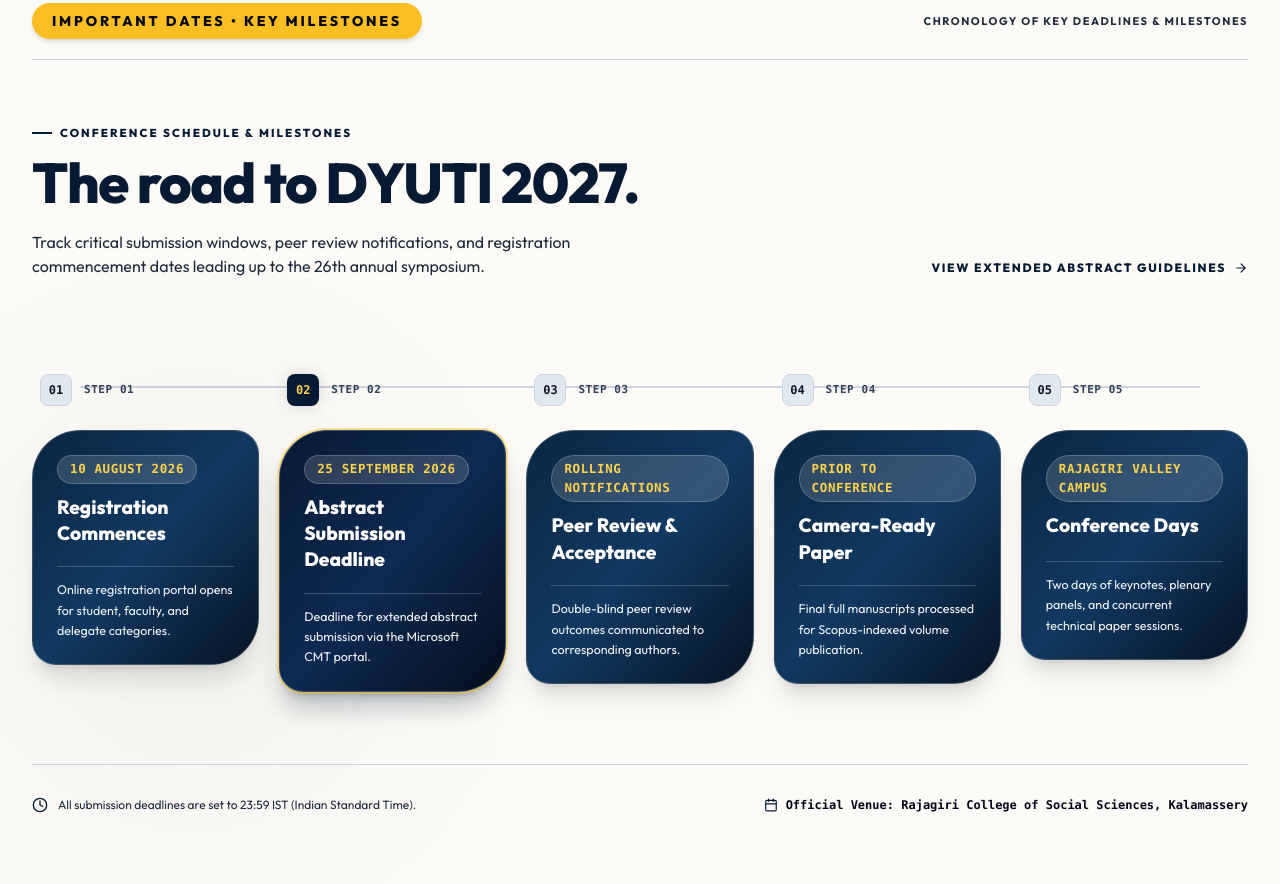
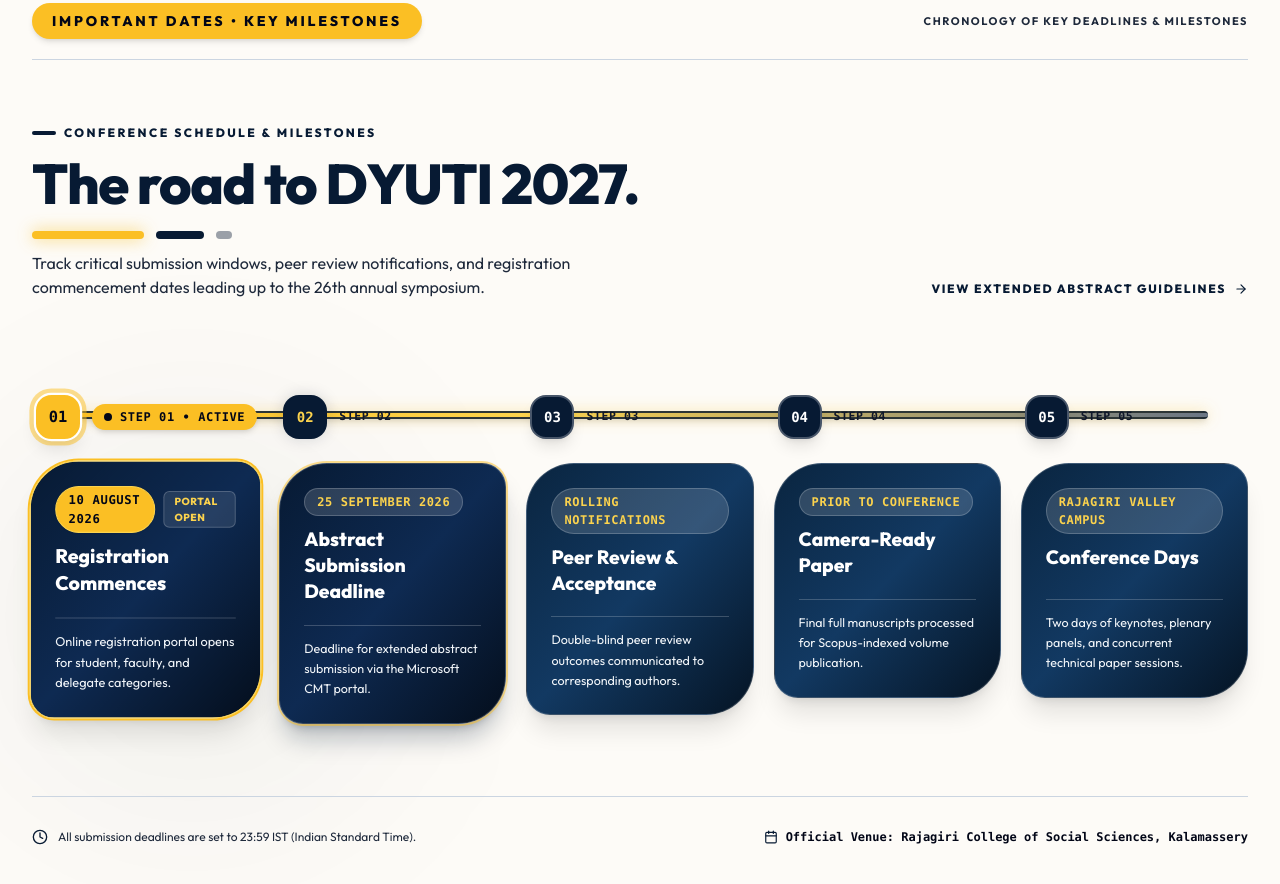
Before and after one commit to Rlabzteam/Dyuti27, a React (Vite) app: page / in a window 1280 px wide. Shown: the part 3760-4644 px from the top of the page. Built offline with nearby package versions, Linux system fonts and the light colour scheme.

Commit message:
feat: make timeline highway track bold and high-visibility, add prominent underline beneath road to dyuti 2027, and supercharge Step 01

```diff
--- a/src/components/sections/ImportantDatesTimeline.tsx
+++ b/src/components/sections/ImportantDatesTimeline.tsx
@@ -66,8 +66,8 @@
         <div className="grid grid-cols-1 lg:grid-cols-12 gap-8 mb-14 lg:mb-20 items-end">
           <div className="lg:col-span-8">
             <div className="flex items-center gap-2 mb-3">
-              <span className="w-5 h-0.5 bg-[#071A33]" />
-              <span className="text-[11.5px] font-sans uppercase tracking-[0.18em] font-black text-[#071A33]">
+              <span className="w-6 h-1 bg-[#071A33] rounded-full" />
+              <span className="text-[12px] font-sans uppercase tracking-[0.2em] font-black text-[#071A33]">
                 Conference Schedule &amp; Milestones
               </span>
             </div>
@@ -77,13 +77,21 @@
             >
               The road to DYUTI 2027.
             </h2>
-            <p className="text-sm sm:text-base text-slate-800 font-sans font-medium mt-4 max-w-[620px] leading-relaxed">
+
+            {/* Signature Bold Multi-Segment Line directly under heading */}
+            <div className="flex items-center gap-3 mt-4 mb-2">
+              <span className="h-2 w-28 bg-amber-400 rounded-full shadow-[0_0_16px_rgba(247,201,72,0.8)]" />
+              <span className="h-2 w-12 bg-[#071A33] rounded-full" />
+              <span className="h-2 w-4 bg-[#071A33]/40 rounded-full" />
+            </div>
+
+            <p className="text-sm sm:text-base text-slate-800 font-sans font-medium mt-3 max-w-[620px] leading-relaxed">
               Track critical submission windows, peer review notifications, and registration commencement dates leading up to the 26th annual symposium.
             </p>
           </div>
           <div className="lg:col-span-4 lg:text-right">
             <Link
-              to="/call-for-papers"
+              to="/call_for_papers"
               className="group inline-flex items-center gap-2 text-[12px] font-sans uppercase tracking-[0.14em] font-black text-[#071A33] hover:text-amber-600 transition-colors"
             >
               <span>View Extended Abstract Guidelines</span>
@@ -94,38 +102,63 @@
 
         {/* ── DESKTOP HORIZONTAL TIMELINE ── */}
         <div className="hidden lg:block relative pt-4 pb-4">
-          {/* Main timeline track line */}
-          <div className="absolute top-[28px] left-12 right-12 h-[2px] bg-slate-300 -z-0" />
+          {/* HIGH VISIBILITY DUAL-LAYER ROAD/RAIL TRACK LINE */}
+          <div className="absolute top-[32px] left-10 right-10 h-[8px] bg-[#071A33] rounded-full shadow-md z-0" />
+          <div className="absolute top-[34px] left-10 right-10 h-[4px] bg-gradient-to-r from-amber-400 via-amber-300 via-40% to-white/40 rounded-full shadow-[0_0_15px_rgba(247,201,72,0.8)] z-0" />
 
           <div className="grid grid-cols-5 gap-5 relative z-10">
-            {steps.map((step, idx) => (
+            {steps.map((step, idx) => {
+              const isFirstStep = step.number === '01';
+              return (
                 <div key={idx} className="flex flex-col group">
-                <div className="flex items-center gap-3 mb-6 pl-2">
+                  <div className="flex items-center gap-3 mb-6 pl-1">
                     <div
-                    className={`w-8 h-8 rounded-lg shrink-0 flex items-center justify-center font-mono text-xs font-black transition-all duration-300 group-hover:scale-110 ${step.isHighlight
-                        ? 'bg-[#071A33] text-amber-300 ring-4 ring-[#071A33]/25 animate-pulseGlow'
-                        : 'bg-slate-200 text-slate-900 border border-slate-300 group-hover:border-[#071A33] group-hover:text-[#071A33]'
+                      className={`w-11 h-11 rounded-2xl shrink-0 flex items-center justify-center font-mono text-sm font-black transition-all duration-300 group-hover:scale-115 shadow-lg ${
+                        isFirstStep
+                          ? 'bg-amber-400 text-slate-950 ring-4 ring-amber-400/50 shadow-[0_0_25px_rgba(247,201,72,0.75)] border-2 border-white scale-110'
+                          : step.isHighlight
+                          ? 'bg-[#071A33] text-amber-300 ring-4 ring-[#071A33]/30 border-2 border-amber-400 animate-pulseGlow'
+                          : 'bg-[#071A33] text-white border-2 border-slate-600 group-hover:border-amber-400 group-hover:text-amber-300'
                       }`}
                     >
                       {step.number}
                     </div>
-                  <span className="font-mono text-[11px] font-black text-slate-700 uppercase tracking-wider group-hover:text-[#071A33] transition-colors">
+                    {isFirstStep ? (
+                      <span className="font-mono text-[12px] font-black text-slate-950 uppercase tracking-wider bg-amber-400 px-3 py-1 rounded-full shadow-md inline-flex items-center gap-2">
+                        <span className="w-2 h-2 rounded-full bg-slate-950 animate-ping" />
+                        Step 01 &bull; Active
+                      </span>
+                    ) : (
+                      <span className="font-mono text-[11.5px] font-black text-slate-900 uppercase tracking-wider group-hover:text-[#071A33] transition-colors">
                         Step {step.number}
                       </span>
+                    )}
                   </div>
 
                   {/* Unique Asymmetric Curved Leaf Shape Card */}
                   <div
-                  className={`rounded-[24px] rounded-tl-[48px] rounded-br-[48px] p-6 transition-all duration-300 flex flex-col justify-between min-h-[230px] border border-white/20 text-white shadow-xl ${step.isHighlight
-                      ? 'bg-gradient-to-br from-[#071A33] via-[#0e2a52] to-[#040e1c] ring-2 ring-amber-400/50 shadow-[#071A33]/25'
-                      : 'bg-gradient-to-br from-[#0a2540] via-[#123962] to-[#051424] hover:scale-[1.03]'
+                    className={`rounded-[24px] rounded-tl-[48px] rounded-br-[48px] p-6 transition-all duration-300 flex flex-col justify-between min-h-[235px] border text-white shadow-xl ${
+                      isFirstStep
+                        ? 'bg-gradient-to-br from-[#071A33] via-[#0e2a52] to-[#040e1c] ring-2 ring-amber-400 border-amber-300 shadow-[0_15px_40px_rgba(7,26,51,0.35)] scale-[1.02]'
+                        : step.isHighlight
+                        ? 'bg-gradient-to-br from-[#071A33] via-[#0e2a52] to-[#040e1c] ring-2 ring-amber-400/50 border-white/20 shadow-[#071A33]/25'
+                        : 'bg-gradient-to-br from-[#0a2540] via-[#123962] to-[#051424] border-white/20 hover:scale-[1.03]'
                     }`}
                   >
                     <div>
-                    <div className="mb-2.5">
-                      <span className="inline-block font-mono text-[12.5px] font-black uppercase tracking-wider text-amber-300 bg-white/15 px-3 py-1 rounded-full border border-white/20">
+                      <div className="mb-2.5 flex items-center justify-between gap-2">
+                        <span className={`inline-block font-mono text-[12px] font-black uppercase tracking-wider px-3 py-1 rounded-full border ${
+                          isFirstStep
+                            ? 'text-slate-950 bg-amber-400 border-amber-300 shadow-sm font-black'
+                            : 'text-amber-300 bg-white/15 border-white/20'
+                        }`}>
                           {step.date}
                         </span>
+                        {isFirstStep && (
+                          <span className="text-[10px] font-sans font-black uppercase tracking-wider text-amber-300 bg-white/10 px-2.5 py-0.5 rounded-md border border-white/20">
+                            Portal Open
+                          </span>
+                        )}
                       </div>
 
                       <h3 className="font-heading text-[1.2rem] text-white font-black leading-snug mb-2 group-hover:text-amber-300 transition-colors">
@@ -138,21 +171,29 @@
                     </p>
                   </div>
                 </div>
-            ))}
+              );
+            })}
           </div>
         </div>
 
         {/* ── MOBILE VERTICAL TIMELINE ── */}
         <div className="lg:hidden relative pl-8 sm:pl-10 space-y-6 sm:space-y-8">
-          <div className="absolute left-[13px] sm:left-[17px] top-4 bottom-4 w-[2px] bg-slate-300" />
+          {/* HIGH VISIBILITY VERTICAL ROAD/RAIL TRACK */}
+          <div className="absolute left-[12px] sm:left-[16px] top-4 bottom-4 w-[8px] bg-[#071A33] rounded-full shadow-md" />
+          <div className="absolute left-[14px] sm:left-[18px] top-4 bottom-4 w-[4px] bg-gradient-to-b from-amber-400 via-amber-300 via-50% to-white/40 rounded-full shadow-sm" />
 
-          {steps.map((step, idx) => (
+          {steps.map((step, idx) => {
+            const isFirstStep = step.number === '01';
+            return (
               <div key={idx} className="relative group">
                 {/* Stepper Node */}
                 <div
-                className={`absolute -left-[29px] sm:-left-[33px] top-4 w-7 h-7 rounded-lg flex items-center justify-center font-mono text-[10px] font-black transition-transform duration-300 group-hover:scale-110 ${step.isHighlight
-                    ? 'bg-[#071A33] text-amber-300 ring-4 ring-[#071A33]/25'
-                    : 'bg-[#071A33] text-white border border-white/20'
+                  className={`absolute -left-[32px] sm:-left-[36px] top-4 w-9 h-9 rounded-xl flex items-center justify-center font-mono text-[11px] font-black transition-transform duration-300 group-hover:scale-115 shadow-md ${
+                    isFirstStep
+                      ? 'bg-amber-400 text-slate-950 ring-4 ring-amber-400/50 shadow-lg border-2 border-white scale-110'
+                      : step.isHighlight
+                      ? 'bg-[#071A33] text-amber-300 ring-4 ring-[#071A33]/25 border-2 border-amber-400'
+                      : 'bg-[#071A33] text-white border-2 border-slate-600'
                   }`}
                 >
                   {step.number}
@@ -160,15 +201,27 @@
 
                 {/* Unique Asymmetric Curved Leaf Shape Card */}
                 <div
-                className={`rounded-[24px] rounded-tl-[44px] rounded-br-[44px] p-5 sm:p-6 text-white border border-white/20 transition-all duration-300 shadow-xl ${step.isHighlight
-                    ? 'bg-gradient-to-br from-[#071A33] via-[#0e2a52] to-[#040e1c] ring-2 ring-amber-400/50'
-                    : 'bg-gradient-to-br from-[#0a2540] via-[#123962] to-[#051424]'
+                  className={`rounded-[24px] rounded-tl-[44px] rounded-br-[44px] p-5 sm:p-6 text-white border transition-all duration-300 shadow-xl ${
+                    isFirstStep
+                      ? 'bg-gradient-to-br from-[#071A33] via-[#0e2a52] to-[#040e1c] ring-2 ring-amber-400 border-amber-300'
+                      : step.isHighlight
+                      ? 'bg-gradient-to-br from-[#071A33] via-[#0e2a52] to-[#040e1c] ring-2 ring-amber-400/50 border-white/20'
+                      : 'bg-gradient-to-br from-[#0a2540] via-[#123962] to-[#051424] border-white/20'
                   }`}
                 >
                   <div className="flex items-center gap-3 mb-2">
-                  <span className="font-mono text-[12px] font-black uppercase tracking-wider text-amber-300 bg-white/15 px-3 py-0.5 rounded-full border border-white/20">
+                    <span className={`font-mono text-[12px] font-black uppercase tracking-wider px-3 py-0.5 rounded-full border ${
+                      isFirstStep
+                        ? 'text-slate-950 bg-amber-400 border-amber-300 font-black'
+                        : 'text-amber-300 bg-white/15 border-white/20'
+                    }`}>
                       {step.date}
                     </span>
+                    {isFirstStep && (
+                      <span className="text-[10px] font-sans font-black uppercase tracking-wider text-amber-300 bg-white/10 px-2.5 py-0.5 rounded-md border border-white/20">
+                        Portal Open
+                      </span>
+                    )}
                   </div>
 
                   <h3 className="font-heading text-[1.25rem] sm:text-[1.4rem] text-white font-black leading-snug mb-2 group-hover:text-amber-300 transition-colors">
@@ -180,7 +233,8 @@
                   </p>
                 </div>
               </div>
-          ))}
+            );
+          })}
         </div>
 
         {/* ── FOOTER ── */}
```
Lines whose indentation alone changed are shown as unchanged.
